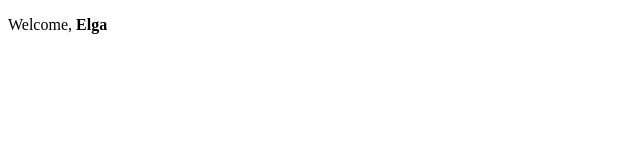
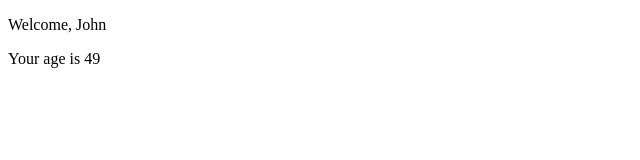
Before and after one commit to elga-mancini/React, a React (Create React App) app in the folder app-react/: page / in a window 1280 px wide. Shown: the top 160 px of the page, without its empty margins (0-640 px from the left). Built offline with nearby package versions, Linux system fonts and the light colour scheme.

Commit message:
eseguito

```diff
--- a/app-react/src/Age.js
+++ b/app-react/src/Age.js
@@ -3,7 +3,9 @@
 export class Age extends React.Component {
   render() {
     return (
-      <div>{this.props.age > 18 && this.props.age < 65 && <p>Your age is {this.props.age}</p>}</div>
+      <div>
+        {this.props.age>18 && this.props.age<65 ? <p>Your age is {this.props.age}</p> : null}
+      </div>
     );
   }
 }
--- a/app-react/src/App.js
+++ b/app-react/src/App.js
@@ -1,12 +1,13 @@
 import React from "react";
-import {Welcome} from "./Welcome";
+import { Welcome } from "./Welcome";
 
 export class App extends React.Component {
-    render(){
-        return (
-            <div>
-                <Welcome name={<strong>Elga</strong>}/>
-            </div>
-        )
-    }
+  render() {
+
+    return (
+      <div>
+        <Welcome name = "John" />
+      </div>
+    );
+  }
 }
--- a/app-react/src/Welcome.js
+++ b/app-react/src/Welcome.js
@@ -4,11 +4,19 @@
 export class Welcome extends React.Component {
   render() {
     return (
-        <div>
-    <p>Welcome, {this.props.name}</p>
-    <Age age={80}/>
-    </div>
-    )
+      <div>
+        {this.props.name == "John" ? (
+          <div>
+            <p>Welcome, {this.props.name}</p>
+            <Age age={49} />
+          </div>
+        ) : (
+          <div>
+            <p>Welcome, {this.props.name}</p>
+          </div>
+        )}
+      </div>
+    );
   }
 }
 
```
